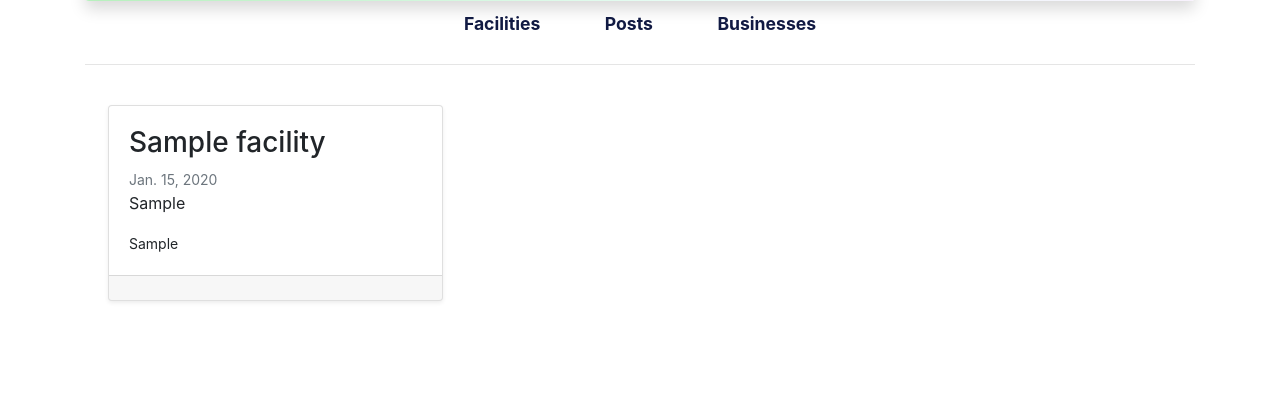
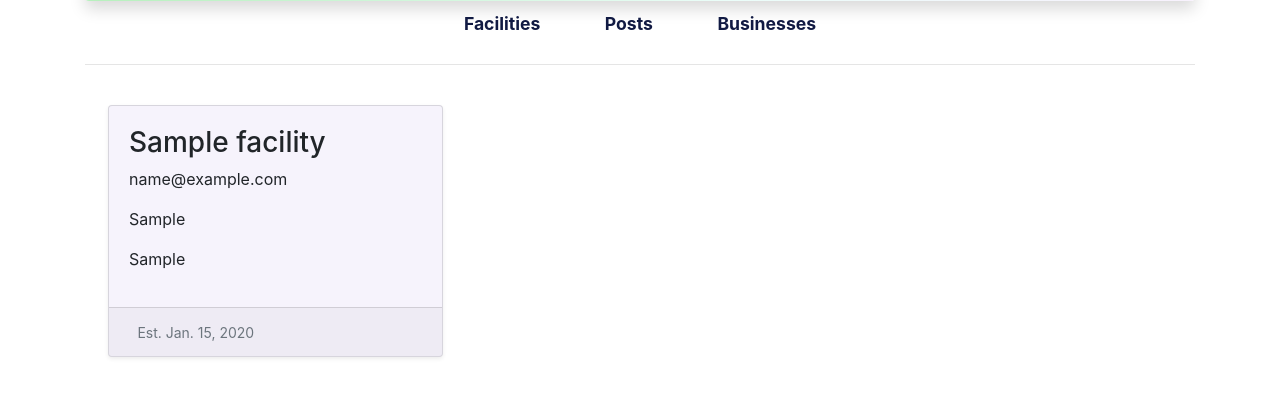
Before and after one commit to Willbeckh/ubuntu, a Django app: page / in a window 1280 px wide. Shown: the part 309-706 px from the top of the page. Run offline with Django 4.2, Linux system fonts and the light colour scheme; a user stored in the database is signed in; tables that the repository leaves empty hold one stand-in row (values such as "Sample post"); some libraries are stand-ins or nearby versions.

Commit message:
st: update style layout for post cards

```diff
--- a/watch_app/templates/watch/index.html
+++ b/watch_app/templates/watch/index.html
@@ -12,13 +12,15 @@
       <h3 class="text-center">Hello {{data}}</h3>
       {% endif %}
       <div class="col-md-6 col-sm-10 mx-auto">
-        <form action="/">
+        <form action="{% url 'watch:search' %}">
           <div class="input-group mb-2">
             <input
               type="search"
+              name="search_query"
               class="form-control col-form-label-lg"
               id="inlineFormInputGroup"
               placeholder="Search..."
+              required
             />
             <div class="input-group-append">
               <button class="btn btn-outline-info" type="submit">
@@ -45,14 +47,31 @@
 <!-- home content -->
 
 <div class="container mt-3">
+  <h4 class="text-center">{{message}}</h4>
   <div class="news-section d-none">
-    {% if posts %} {% for post in posts %}
-    <div class="card">
-      <div class="card-body">{{ post }}</div>
+    <div class="row">
+      {% if posts %} {% for post in posts %}
+      <div class="col-12 col-lg-4 col-md-6 col-sm-12">
+        <div class="accordion" id="newsTabs">
+          <div class="card mb-2 shadow">
+            <div class="card-header">
+              <small class="">{{post.user}}</small>
+              <span class="ml-5">
+                <small>{{post.timestamp|timesince}} ago.</small></span
+              >
+            </div>
+            <div class="card-body">
+              <h4>{{post}}</h4>
+
+              {{post.body}}
+            </div>
+          </div>
+        </div>
+      </div>
+      {% endfor %} {% else %}
+      <h3 class="text-center">Oops. no news available currently</h3>
+      {% endif %}
     </div>
-    {% endfor %} {% else %}
-    <h3 class="text-center">Oops. no news available currently</h3>
-    {% endif %}
   </div>
   <!--  -->
 
@@ -60,18 +79,24 @@
     <div class="row p-2">
       {% if facilities %} {% for facility in facilities %}
       <div class="col-12 col-md-6 col-sm-12 col-lg-4">
-        <div class="card facility-card mb-2 shadow-sm bg-white">
+        <div class="card facility-card mb-2 shadow-sm">
           <div class="card-body">
             <h3>{{facility.name}}</h3>
-            <small class="text-muted">{{facility.created_at|date }}</small>
-            <!-- <i class="fas fa-atom position-absolute"></i> -->
-            <p>{{facility.location}}</p>
-            <small><i class="fas fa-phone"></i>{{facility.contact}}</small>
+            <div class="details">
+              <p><i class="fas fa-at"></i> {{ facility.email}}</p>
+              <p><i class="fas fa-phone"></i> {{ facility.contact}}</p>
+              <p><i class="fas fa-location-pin"></i> {{ facility.location}}</p>
+            </div>
           </div>
-          <div class="card-footer"></div>
+          <div class="card-footer">
+            <small class="badge-pill text-muted"
+              >Est. {{facility.created_at|date}}</small
+            >
+          </div>
         </div>
       </div>
       {% endfor %} {% else %}
+      <!-- <h3 class="text-center">Oops. no news available currently</h3> -->
       <p class="text-center">No facilites found in your area.</p>
       {% endif %}
     </div>
```
